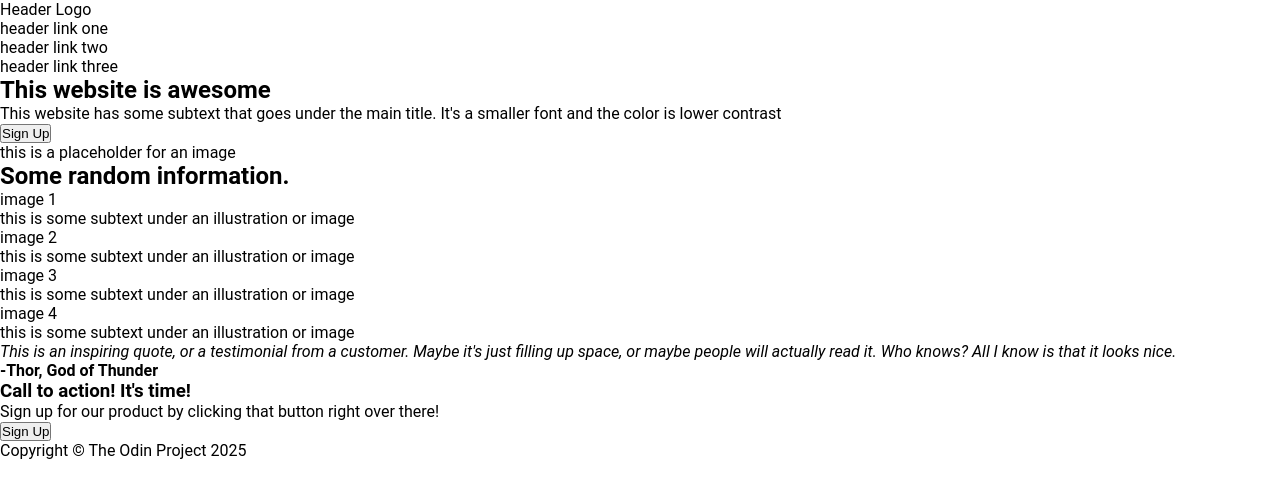
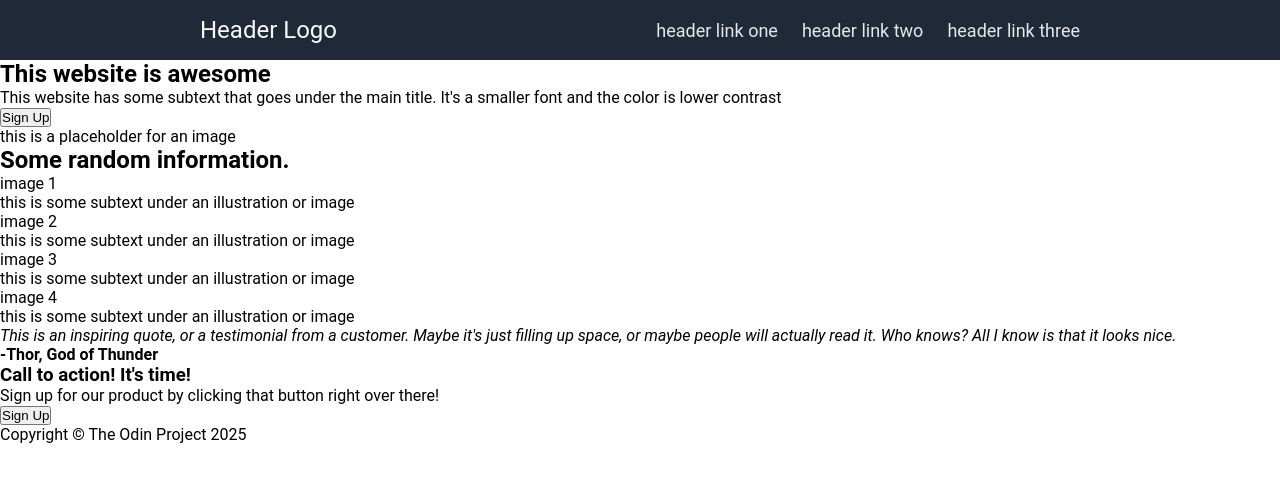
Before and after one commit to DevDiscere/TOP-project-landing-page, a plain HTML site: page index.html in a window 1280 px wide. Drawn offline with Linux system fonts and the light colour scheme.

Commit message:
Add flexbox to body tag and style to header navbar
I added flexbox to the HTML body tag and changed the flex-direction to
column. I added background-color to the navbar, changed the font-size
and color of the header logo, and made the list into a flexbox. This
allowed me to align the links and place gap between them.

```diff
--- a/index.html
+++ b/index.html
@@ -7,7 +7,7 @@
     </head>
 
     <body>
-        <header>
+        <header id="nav-bar">
             <p>Header Logo</p>
             <nav>
                 <ul>
--- a/styles.css
+++ b/styles.css
@@ -8,4 +8,34 @@
 
 body {
     font-family: Roboto, sans-serif;
+    display: flex;
+    flex-direction: column;
 }
+
+#nav-bar {
+    background: #1F2937;
+    height: 60px;
+    padding: 0 15.625vw;        /* About 300 pixels */
+    display: flex;
+    justify-content: space-between;
+    align-items: center;
+}
+
+#nav-bar p {
+    font-size: 24px;
+    color: #F9FAF8;
+}
+
+ul {
+    list-style-type: none;
+    margin: 0px;
+    padding: 0px;
+    display: flex;
+    gap: 24px;
+}
+
+a {
+    text-decoration: none;
+    font-size: 18px;
+    color: #E5E7EB;
+}
```
